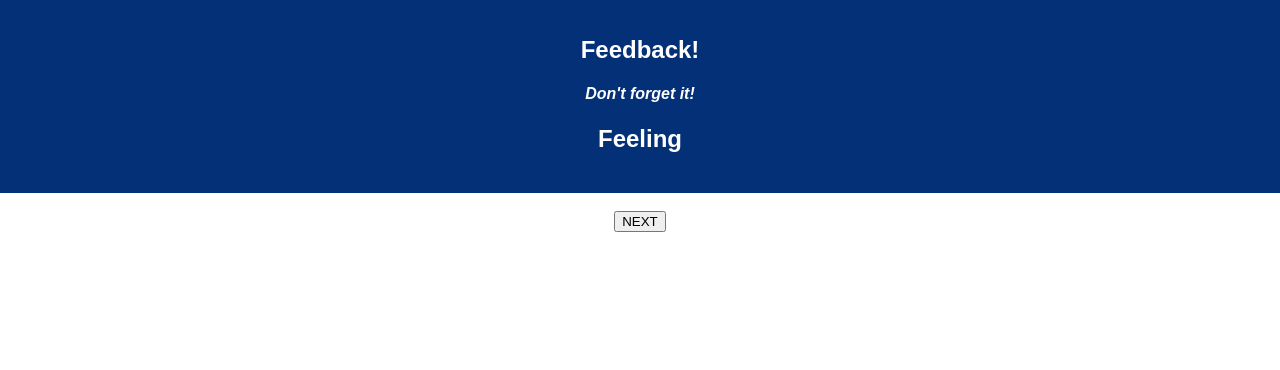
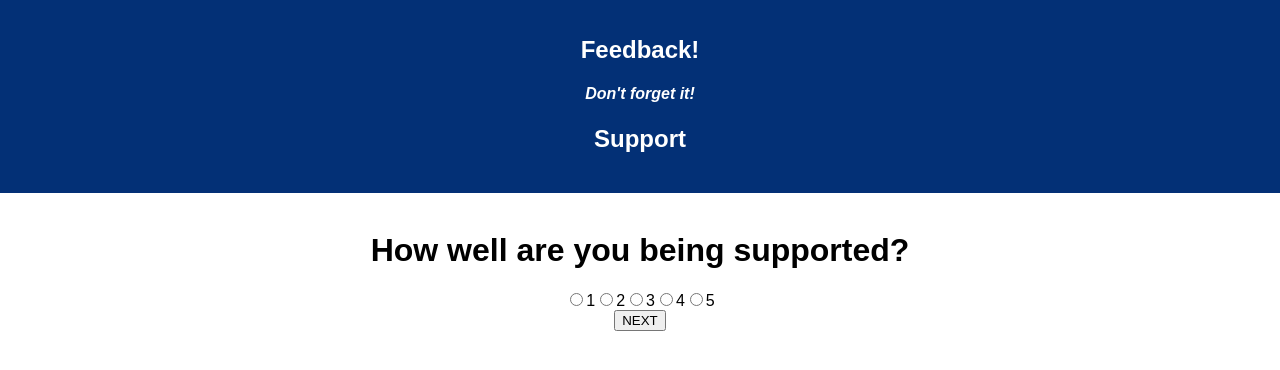
Before and after one commit to PaulDJoachim/redux-feedback-loop, a React (Create React App) app: page /Support in a window 1280 px wide. Shown: the top 370 px of the page. Built offline with nearby package versions, Linux system fonts and the light colour scheme.

Commit message:
added radio buttons and page headers

```diff
--- a/src/components/01_Feeling/Feeling.js
+++ b/src/components/01_Feeling/Feeling.js
@@ -1,5 +1,6 @@
 import React, { Component } from 'react';
 import Header from '../Header/Header';
+import RadioForm from '../RadioForm/RadioForm'
 import {Link} from 'react-router-dom'
 
 class Feeling extends Component {
@@ -12,6 +13,8 @@ class Feeling extends Component {
     return (
       <>
         <Header title={this.state.title}/>
+        <h1>How are you feeling today?</h1>
+        <RadioForm/>
         <Link to="/Understanding"><button>NEXT</button></Link>
       </>
     );
--- a/src/components/02_Understanding/Understanding.js
+++ b/src/components/02_Understanding/Understanding.js
@@ -1,6 +1,8 @@
 import React, { Component } from 'react';
 import Header from '../Header/Header';
+import RadioForm from '../RadioForm/RadioForm'
 import {Link} from 'react-router-dom'
+
 
 class Understanding extends Component {
 
@@ -12,6 +14,8 @@ class Understanding extends Component {
     return (
       <>
         <Header title={this.state.title}/>
+        <h1>How well are you understanding the content?</h1>
+        <RadioForm/>
         <Link to="/Support"><button>NEXT</button></Link>
       </>
     );
--- a/src/components/03_Support/Support.js
+++ b/src/components/03_Support/Support.js
@@ -1,5 +1,6 @@
 import React, { Component } from 'react';
 import Header from '../Header/Header';
+import RadioForm from '../RadioForm/RadioForm'
 import {Link} from 'react-router-dom'
 
 
@@ -13,6 +14,8 @@ class Support extends Component {
     return (
       <>
         <Header title={this.state.title}/>
+        <h1>How well are you being supported?</h1>
+        <RadioForm/>
         <Link to="/Comments"><button>NEXT</button></Link>
       </>
     );
--- a/src/components/04_Comments/Comments.js
+++ b/src/components/04_Comments/Comments.js
@@ -12,7 +12,8 @@ class Comments extends Component {
     return (
       <>
         <Header title={this.state.title}/>
-        <button>NEXT</button>
+        <h1>Any comments you want to leave?</h1>
+        <Link to="/"><button>NEXT</button></Link>
       </>
     );
   }
--- a/src/components/App/App.js
+++ b/src/components/App/App.js
@@ -1,7 +1,6 @@
 import React, { Component } from 'react';
 import axios from 'axios';
-import Header from '../Header/Header';
-import {HashRouter as Router,Switch,Route,Link} from "react-router-dom";
+import {BrowserRouter as Router,Switch,Route,Link} from "react-router-dom";
 import Feeling from '../01_Feeling/Feeling'
 import Understanding from '../02_Understanding/Understanding'
 import Support from '../03_Support/Support'
@@ -12,7 +11,7 @@ class App extends Component {
   render() {
     return (
       <div className="App">
-        <Router>
+        <Router basename="/">
             <Route exact path="/" component={Feeling} />
             <Route path="/Understanding" component={Understanding} />
             <Route path="/Support" component={Support} />
--- /dev/null
+++ b/src/components/RadioForm/RadioForm.js
@@ -0,0 +1,29 @@
+import React, { Component } from 'react';
+
+class RadioForm extends Component {
+
+  state = {
+    title: 'Feeling'
+  }
+
+  render() {
+    return (
+      <>
+        <form>
+          <input type="radio" id="1" name="radio" value="1"/>
+          <label for="1">1</label>
+          <input type="radio" id="2" name="radio" value="2"/>
+          <label for="2">2</label>
+          <input type="radio" id="3" name="radio" value="3"/>
+          <label for="3">3</label>
+          <input type="radio" id="4" name="radio" value="4"/>
+          <label for="4">4</label>
+          <input type="radio" id="5" name="radio" value="5"/>
+          <label for="5">5</label>
+        </form>
+      </>
+    );
+  }
+}
+
+export default RadioForm;
```
